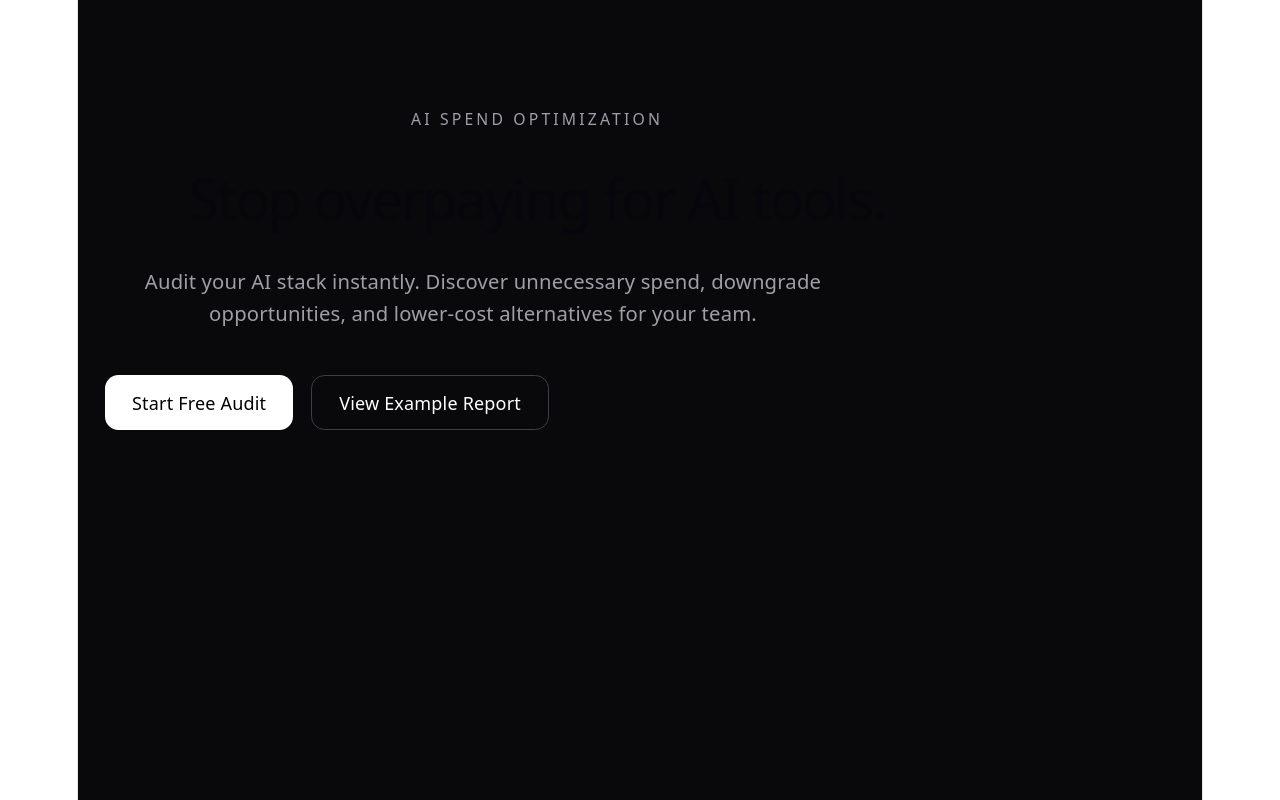
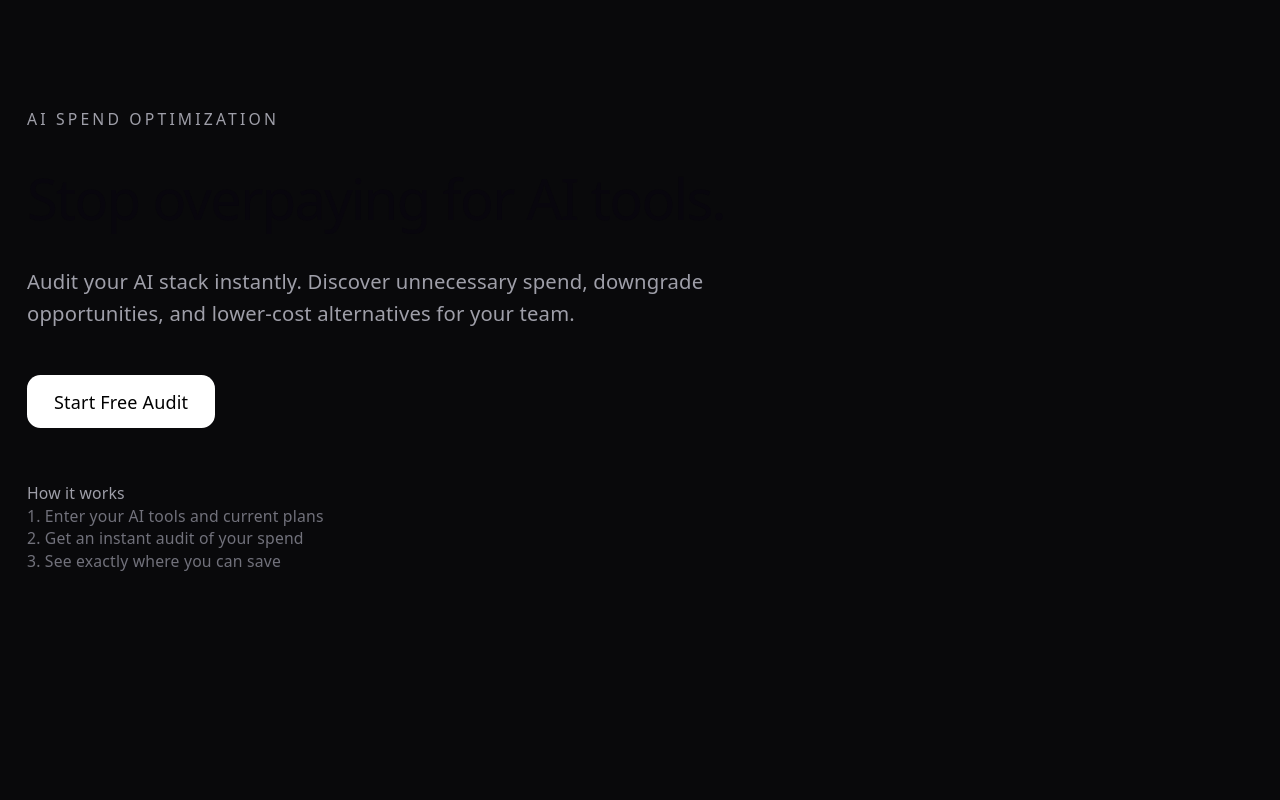
Before and after one commit to bharathkrish2608/ai-spend-audit, a React (Vite) app: page / in a window 1280 px wide. Built offline with nearby package versions, Linux system fonts and the light colour scheme; no server answers.

Commit message:
refactor: fix grey side bars and improve ui spacing and alignment

```diff
--- a/index.html
+++ b/index.html
@@ -1,13 +1,21 @@
 <!doctype html>
 <html lang="en">
+
 <head>
   <meta charset="UTF-8" />
+  <style>
+    body {
+      background-color: #09090b;
+    }
+  </style>
   <link rel="icon" type="image/svg+xml" href="/favicon.svg" />
   <meta name="viewport" content="width=device-width, initial-scale=1.0" />
   <title>ai-spend-audit</title>
 </head>
+
 <body>
   <div id="root"></div>
   <script type="module" src="/src/main.jsx"></script>
 </body>
+
 </html>
--- a/src/App.jsx
+++ b/src/App.jsx
@@ -13,23 +13,26 @@ function Home() {
   return (
       <main className="min-h-screen bg-zinc-950 text-white">
         <section className="max-w-6xl mx-auto px-6 py-24">
-        <div className="max-w-3xl">
+          <div className="max-w-2xl">
             <p className="text-sm uppercase tracking-[0.2em] text-zinc-400 mb-4">AI Spend Optimization</p>
             <h1 className="text-5xl md:text-7xl font-bold leading-tight">Stop overpaying for AI tools.</h1>
-          <p className="text-zinc-400 text-lg mt-6 max-w-2xl leading-relaxed">
+            <p className="text-zinc-400 text-lg mt-6 leading-relaxed">
               Audit your AI stack instantly. Discover unnecessary spend,
               downgrade opportunities, and lower-cost alternatives for your team.
             </p>
-          <div className="mt-10 flex gap-4">
+            <div className="mt-10">
               <button
                 onClick={() => navigate('/audit')}
                 className="bg-white text-black px-6 py-3 rounded-xl font-medium hover:opacity-90 transition"
               >
                 Start Free Audit
               </button>
-            <button className="border border-zinc-700 px-6 py-3 rounded-xl hover:bg-zinc-900 transition">
-              View Example Report
-            </button>
+            </div>
+            <div className="mt-12 text-sm text-zinc-500 space-y-2">
+              <p className="text-zinc-400 font-medium">How it works</p>
+              <p>1. Enter your AI tools and current plans</p>
+              <p>2. Get an instant audit of your spend</p>
+              <p>3. See exactly where you can save</p>
             </div>
           </div>
         </section>
--- a/src/components/AuditResults.jsx
+++ b/src/components/AuditResults.jsx
@@ -10,18 +10,10 @@ export default function AuditResults({ auditResult, onBack, summary }) {
 
   return (
     <div className="max-w-4xl mx-auto py-12 px-4 md:px-8 text-zinc-100 font-sans">
-      {/* Back button */}
-      <div className="mb-12">
-        <button
-          onClick={onBack}
-          className="text-zinc-500 hover:text-zinc-300 text-sm font-medium transition-colors cursor-pointer"
-        >
-          ← Back to input
-        </button>
-      </div>
+
 
       {/* Top section: Numbers as Hero */}
-      <div className="mb-16">
+      <div className="mb-20">
         {totalMonthlySavings > 0 ? (
           <div className="flex flex-col md:flex-row md:items-baseline gap-x-20 gap-y-8">
             <div>
@@ -50,20 +42,20 @@ export default function AuditResults({ auditResult, onBack, summary }) {
 
       {/* Horizontal divider */}
       {summary && (
-        <p className="text-zinc-400 text-sm italic max-w-2xl">{summary}</p>
+        <p className="text-zinc-400 text-sm italic max-w-2xl mt-8 mb-8">{summary}</p>
       )}
-      <hr className="border-t border-zinc-800 my-12" />
+      <hr className="border-t border-zinc-800 my-16" />
 
       {/* Recommendations List */}
-      <div className="mb-16">
+      <div className="mb-20">
         <h3 className="text-xs font-mono uppercase tracking-widest text-zinc-500 mb-8">
           Recommendations
         </h3>
-        <div className="space-y-8">
+        <div className="space-y-4">
           {recommendations.map((rec, index) => (
             <div
               key={index}
-              className="pb-8 border-b border-zinc-900 last:border-none last:pb-0"
+              className="border border-zinc-900 bg-zinc-900 p-5 rounded-lg"
             >
               <div className="flex flex-col sm:flex-row sm:items-baseline justify-between gap-4">
                 {/* Recommendation Detail Row */}
@@ -106,7 +98,7 @@ export default function AuditResults({ auditResult, onBack, summary }) {
       </div>
 
       {/* Horizontal divider before bottom section if there are actions */}
-      <hr className="border-t border-zinc-800 my-12" />
+      <hr className="border-t border-zinc-800 my-16" />
 
       {/* Bottom section */}
       <div className="mt-12">
--- a/src/components/LeadCapture.jsx
+++ b/src/components/LeadCapture.jsx
@@ -27,12 +27,12 @@ export default function LeadCapture({ auditId, totalMonthlySavings }) {
   };
 
   return (
-    <div className="max-w-2xl mx-auto mt-12 p-6 bg-zinc-900 text-zinc-100 rounded-lg shadow-lg">
+    <div className="max-w-2xl mx-auto pt-16 pb-16 text-zinc-100 rounded-lg shadow-lg">
       <h2 className="text-2xl font-bold mb-2">Get your full report</h2>
       <p className="text-sm text-zinc-400 mb-4">
         We'll email you the audit and notify you when new savings apply.
       </p>
-      <div className="space-y-4">
+      <div className="space-y-6">
         <input
           type="email"
           placeholder="Email (required)"
@@ -71,7 +71,7 @@ export default function LeadCapture({ auditId, totalMonthlySavings }) {
           Submit
         </button>
         {status === "success" && (
-          <p className="text-emerald-400 text-sm mt-2">Got it. We'll be in touch.</p>
+          <p className="text-emerald-400 text-base mt-2">Audit saved. We'll be in touch.</p>
         )}
         {status === "error" && (
           <p className="text-red-400 text-sm mt-2">Something went wrong. Try again.</p>
--- a/src/index.css
+++ b/src/index.css
@@ -1,4 +1,11 @@
 @import "tailwindcss";
+
+html, body, #root {
+  background-color: #09090b;
+  min-height: 100vh;
+  margin: 0;
+  padding: 0;
+}
 
 :root {
   --text: #6b6375;
@@ -57,11 +64,11 @@ body {
 }
 
 #root {
-  width: 1126px;
+  width: 100%;
   max-width: 100%;
-  margin: 0 auto;
-  text-align: center;
-  border-inline: 1px solid var(--border);
+  margin: 0;
+  text-align: left;
+  /* border-inline removed */
   min-height: 100svh;
   display: flex;
   flex-direction: column;
```
Lines whose indentation alone changed are shown as unchanged.
